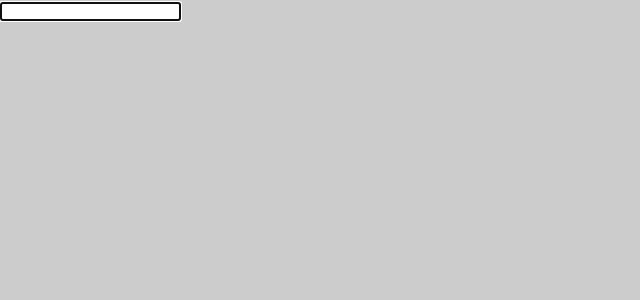
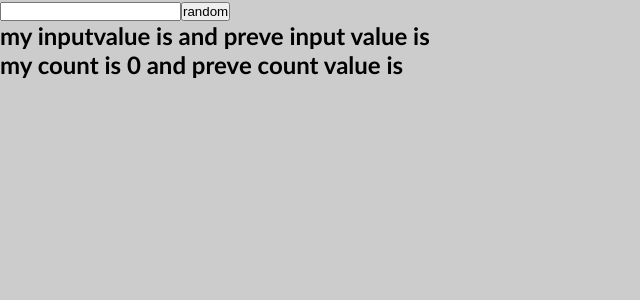
Before and after one commit to meysamsalehi/ReactTraining, a React (Create React App) app: page / in a window 1280 px wide. Shown: the top 300 px of the page, without its empty margins (0-640 px from the left). Built offline with nearby package versions, Linux system fonts and the light colour scheme.

Commit message:
Session 53 => store preveVALUE from useRef IN Functional Component

```diff
--- /dev/null
+++ b/src/Component/Ref/FunctionalUseRefTest.js
@@ -0,0 +1,44 @@
+import { useEffect, useState, useRef } from "react";
+
+const FunctionalUseRefTest = () => {
+  const [inputValue, setInputValue] = useState("");
+  const [count, setCount] = useState(0);
+  const prevValue = useRef();
+  const prevCount = useRef();
+
+  const changeHandler = (e) => {
+    setInputValue(e.target.value);
+  };
+
+  console.log("pre render", inputValue);
+  console.log("preve value", prevValue.current);
+
+  useEffect(() => {
+    prevValue.current = inputValue;
+  }, [inputValue]);
+
+  useEffect(() => {
+    prevCount.current = count;
+  }, [count]);
+
+  return (
+    <div>
+      <input type="text" value={inputValue} onChange={changeHandler} />
+
+      <button onClick={() => setCount(Math.floor(Math.random() * 100))}>
+        random
+      </button>
+
+      <h2>
+        my inputvalue is {inputValue} and preve input value is{" "}
+        {prevValue.current}
+      </h2>
+
+      <h2>
+        my count is {count} and preve count value is {prevCount.current}
+      </h2>
+    </div>
+  );
+};
+
+export default FunctionalUseRefTest;
--- a/src/index.js
+++ b/src/index.js
@@ -1,5 +1,6 @@
 import React from "react";
 import ReactDOM from "react-dom/client";
+import FunctionalUseRefTest from "./Component/Ref/FunctionalUseRefTest";
 // import AppClass from "./AppClass";
 // import App, { userName, lastName } from "./App";
 import "./index.css";
@@ -7,7 +8,7 @@ import "./index.css";
 // import ClassComponentLife from "./Component/ClassCounterLife/ClassComponentLife";
 // import FunctionalCounterLife from "./Component/FunctionalCounterLife/FunctionalCounterLife";
 // import ClassRef from "./Component/Ref/ClassRef";
-import FunctionalRef from "./Component/Ref/FunctionalRef";
+// import FunctionalRef from "./Component/Ref/FunctionalRef";
 
 const root = ReactDOM.createRoot(document.getElementById("root"));
 root.render(
@@ -19,7 +20,9 @@ root.render(
     {/* <FunctionalCounterLife /> */}
     {/* <ClassRef />
      */}
-    <FunctionalRef />
+    {/* <FunctionalRef />
+     */}
+    <FunctionalUseRefTest />
   </React.StrictMode>
 );
 
```
